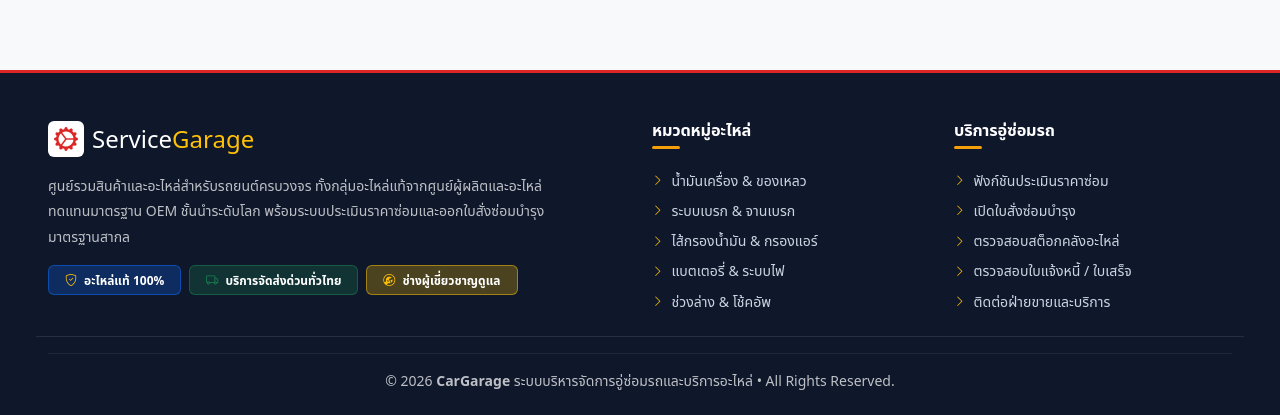
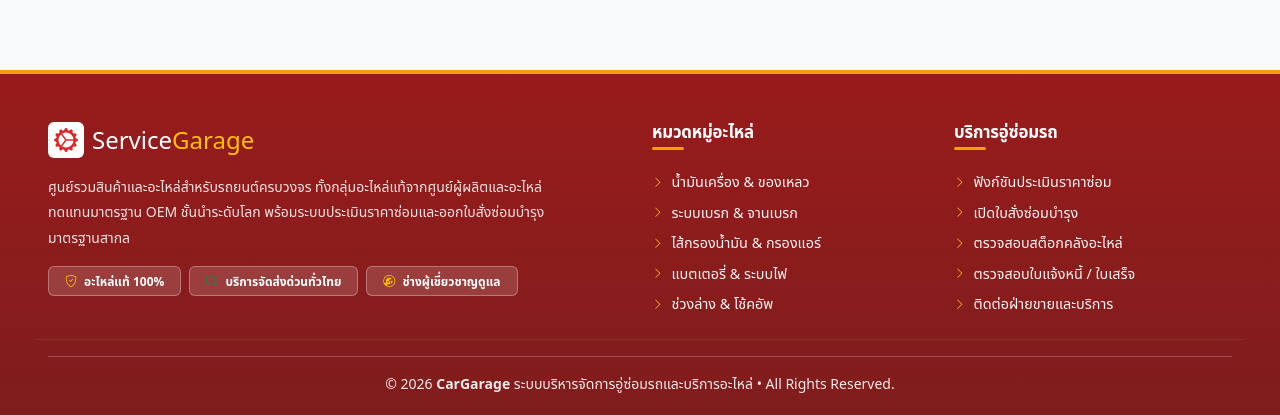
Before and after one commit to Kitikon15/Car-Garage-Repair-Service-System, a Next.js app in the folder frontend/: page / in a window 1280 px wide. Shown: the part 1955-2370 px from the top of the page. Built offline with nearby package versions, Linux system fonts and the light colour scheme; no server answers.

Commit message:
Update footer content and link colors to crisp high-contrast white and warm gold on crimson background

```diff
--- a/frontend/app/globals.css
+++ b/frontend/app/globals.css
@@ -407,15 +407,15 @@
 
 /* Footer Styling */
 .sp-footer {
-  background-color: #0f172a;
-  color: #e2e8f0;
-  border-top: 3px solid var(--sp-blue, #dc2626);
+  background: linear-gradient(180deg, #991b1b 0%, #7f1d1d 100%);
+  color: #ffffff;
+  border-top: 4px solid var(--sp-yellow, #f59e0b);
 }
 
 .sp-footer-title {
-  color: #ffffff;
+  color: #ffffff !important;
   font-weight: 700;
-  font-size: 1.02rem;
+  font-size: 1.05rem;
   margin-bottom: 1.25rem;
   position: relative;
   padding-bottom: 0.5rem;
@@ -427,24 +427,47 @@
   position: absolute;
   left: 0;
   bottom: 0;
-  width: 28px;
+  width: 32px;
   height: 3px;
   background-color: var(--sp-yellow, #f59e0b);
   border-radius: 4px;
 }
 
 .sp-footer a {
-  color: #cbd5e1;
+  color: #ffffff !important;
   text-decoration: none;
-  font-size: 0.88rem;
-  transition: all 0.18s ease-in-out;
+  font-size: 0.9rem;
+  font-weight: 500;
+  transition: all 0.2s ease-in-out;
   display: inline-flex;
   align-items: center;
+  opacity: 0.95;
 }
 
 .sp-footer a:hover {
+  color: #fde047 !important;
+  opacity: 1;
+  transform: translateX(4px);
+}
+
+.sp-footer a i {
   color: #fbbf24 !important;
-  transform: translateX(4px);
+  transition: transform 0.2s ease, color 0.2s ease;
+}
+
+.sp-footer a:hover i {
+  color: #fde047 !important;
+  transform: translateX(2px);
+}
+
+.sp-footer p {
+  color: rgba(255, 255, 255, 0.92) !important;
+}
+
+.sp-footer .badge {
+  background-color: rgba(255, 255, 255, 0.15) !important;
+  color: #ffffff !important;
+  border: 1px solid rgba(255, 255, 255, 0.3) !important;
 }
 
 /* Backward compatibility for text/btn/bg-ihave */
--- a/frontend/components/Footer.js
+++ b/frontend/components/Footer.js
@@ -27,7 +27,7 @@
                 Service<span className="text-warning">Garage</span>
               </span>
             </div>
-            <p className="text-light opacity-75 small pe-lg-4" style={{ lineHeight: "1.8", maxWidth: "540px" }}>
+            <p className="text-white small pe-lg-4" style={{ lineHeight: "1.8", maxWidth: "540px", opacity: 0.95 }}>
               ศูนย์รวมสินค้าและอะไหล่สำหรับรถยนต์ครบวงจร ทั้งกลุ่มอะไหล่แท้จากศูนย์ผู้ผลิตและอะไหล่ทดแทนมาตรฐาน OEM ชั้นนำระดับโลก พร้อมระบบประเมินราคาซ่อมและออกใบสั่งซ่อมบำรุงมาตรฐานสากล
             </p>
             <div className="d-flex flex-wrap gap-2 mt-3">
@@ -119,7 +119,7 @@
         </div>
 
         {/* แถบลิขสิทธิ์ */}
-        <div className="d-flex flex-wrap align-items-center justify-content-center pt-3 gap-2 small text-light opacity-75 border-top border-secondary border-opacity-25 mt-3">
+        <div className="d-flex flex-wrap align-items-center justify-content-center pt-3 gap-2 small text-white border-top border-white border-opacity-25 mt-3" style={{ opacity: 0.9 }}>
           <div>
             © 2026 <strong>CarGarage</strong> ระบบบริหารจัดการอู่ซ่อมรถและบริการอะไหล่ • All Rights Reserved.
           </div>
```
